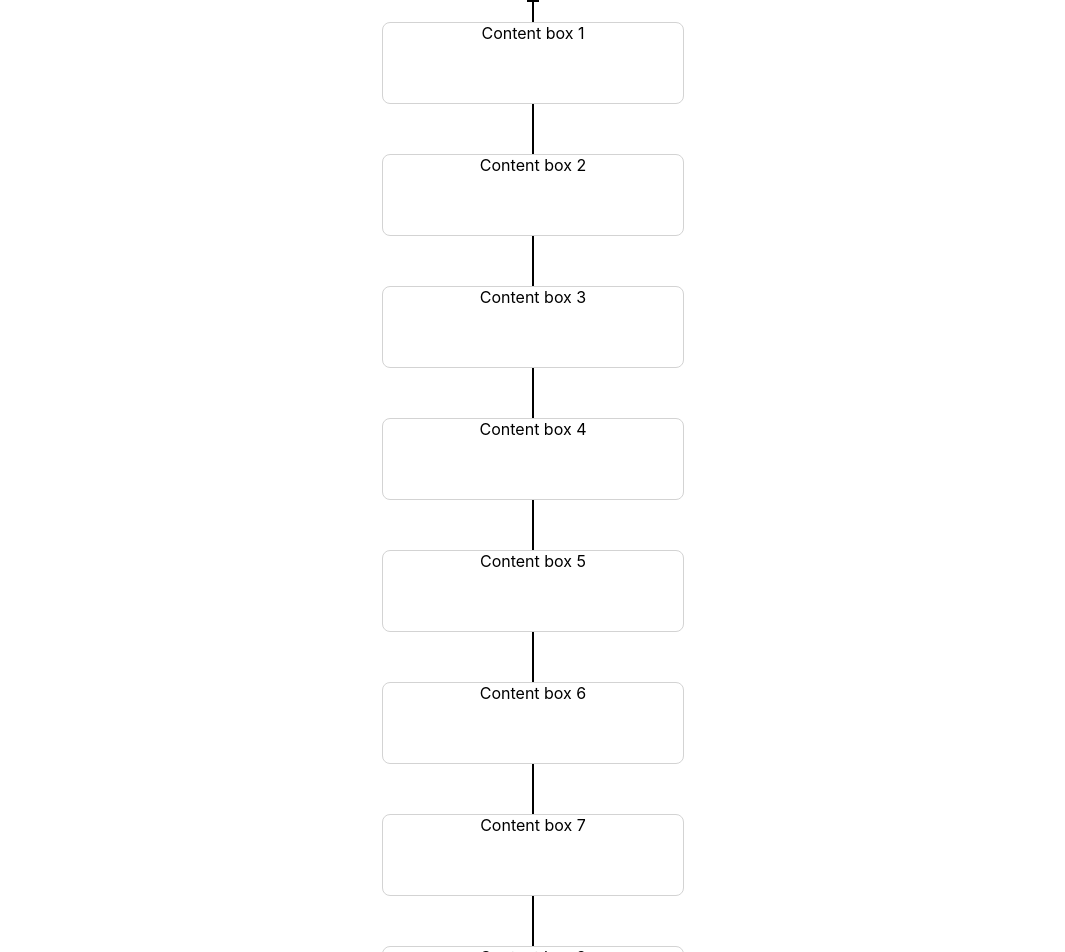
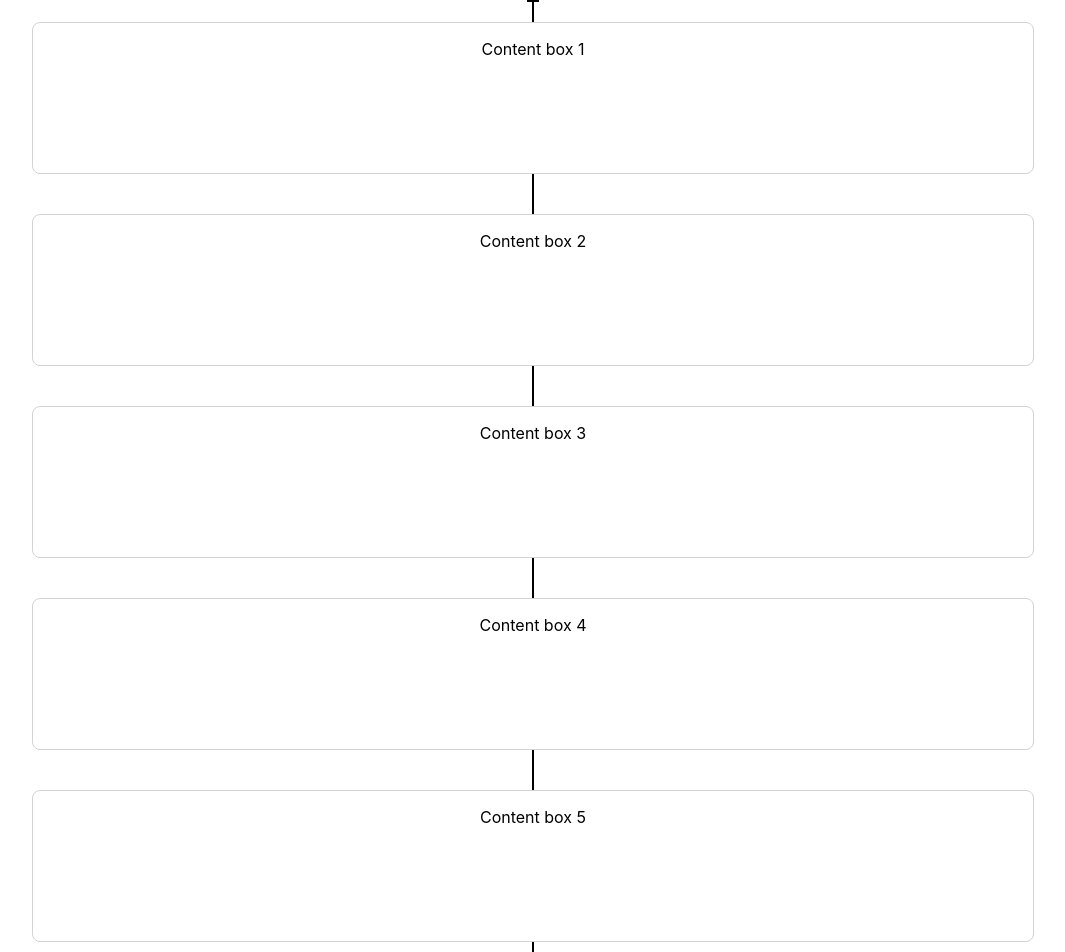
Before and after one commit to danielnichols/danielnichols.github.io, a React app: page / in a window 1280 px wide. Shown: the top 952 px of the page, without its empty margins (107-1172 px from the left). Built offline with nearby package versions, Linux system fonts and the light colour scheme; the HTML template or start-up script is replaced by a standard one.

Commit message:
added basic animation to timeline component
Also receive content through children now

```diff
--- a/src/components/Homepage/Homepage.tsx
+++ b/src/components/Homepage/Homepage.tsx
@@ -5,9 +5,20 @@ import Timeline from '~components/common/Timeline';
 
 const P = styled.p``;
 
+const elements = [
+  'Content box 1',
+  'Content box 2',
+  'Content box 3',
+  'Content box 4',
+  'Content box 5',
+  'Content box 6',
+  'Content box 7',
+  'Content box 8',
+];
+
 const Homepage = () => (
   <div>
-    <Timeline />
+    <Timeline>{elements}</Timeline>
     <P css="text-align: center;">
       Back to top button
     </P>
--- a/src/components/common/Timeline/Timeline.tsx
+++ b/src/components/common/Timeline/Timeline.tsx
@@ -1,4 +1,7 @@
 import React from 'react';
+import {
+  animated, useTrail, interpolate,
+} from 'react-spring';
 import { useMeasure } from 'react-use';
 import styled from 'styled-components';
 
@@ -6,9 +9,6 @@ const Container = styled.div`
   display: flex;
   flex-direction: column;
   align-items: center;
-  /* border: 1px solid black; */
-  /* margin-bottom: 200px; */
-  /* margin-top: 200px; */
 
   &:before {
     content: '';
@@ -16,28 +16,18 @@ const Container = styled.div`
     width: 2px;
     height: ${props => props.lineHeight}px;
     position: absolute;
-    /* left: 50%; */
-    /* transform: translateX(-50%); */
     z-index: -1;
   }
 `;
 
-const Line = styled.div`
-  background: black;
-  width: 2px;
-  height: 80%;
-  position: absolute;
-`;
 const Cap = styled.span`
   border: 1px solid black;
   width: 10px;
 `;
-const CapStart = styled.div``;
-const CapEnd = styled.div``;
 
-const ContentContainer = styled.div`
-  width: 300px;
-  height: 80px;
+const ContentContainer = styled(animated.div)`
+  width: 1000px;
+  height: 150px;
   text-align: center;
   border: 1px solid lightgrey;
   border-radius: 8px;
@@ -52,22 +42,40 @@ const ContentContainer = styled.div`
   }
 `;
 
-const Timeline = () => {
+const Timeline = props => {
   const [ref, { height: containerHeight }] = useMeasure();
+  const [toggle, set] = React.useState(true);
+
+  const containerTrail = useTrail(props.children.length, {
+    config: {
+      mass: 5,
+      tension: 2000,
+      friction: 200,
+    },
+    opacity: toggle ? 1 : 0, // In percent decimal
+    offsetY: toggle ? 0 : 100, // In percent
+    from: {
+      opacity: 0,
+      offsetY: 100,
+    },
+  });
+
   return (
     <React.Fragment>
       <Container ref={ ref } lineHeight={ containerHeight }>
-        {/* <Line /> */}
         <Cap />
-        {/* TODO: Receive content sections from props */}
-        <ContentContainer>Content box 1</ContentContainer>
-        <ContentContainer>Content box 2</ContentContainer>
-        <ContentContainer>Content box 3</ContentContainer>
-        <ContentContainer>Content box 4</ContentContainer>
-        <ContentContainer>Content box 5</ContentContainer>
-        <ContentContainer>Content box 6</ContentContainer>
-        <ContentContainer>Content box 7</ContentContainer>
-        <ContentContainer>Content box 8</ContentContainer>
+        {containerTrail.map(({ offsetY, opacity }, index) => (
+          <div
+            key={ props.children[index] }
+            // css="overflow: hidden;"
+          >
+            <ContentContainer style={ { opacity, transform: interpolate([offsetY], y => `translateY(${y}%)`) } }>
+              <p>
+                {props.children[index]}
+              </p>
+            </ContentContainer>
+          </div>
+        ))}
         <Cap />
       </Container>
     </React.Fragment>
```
